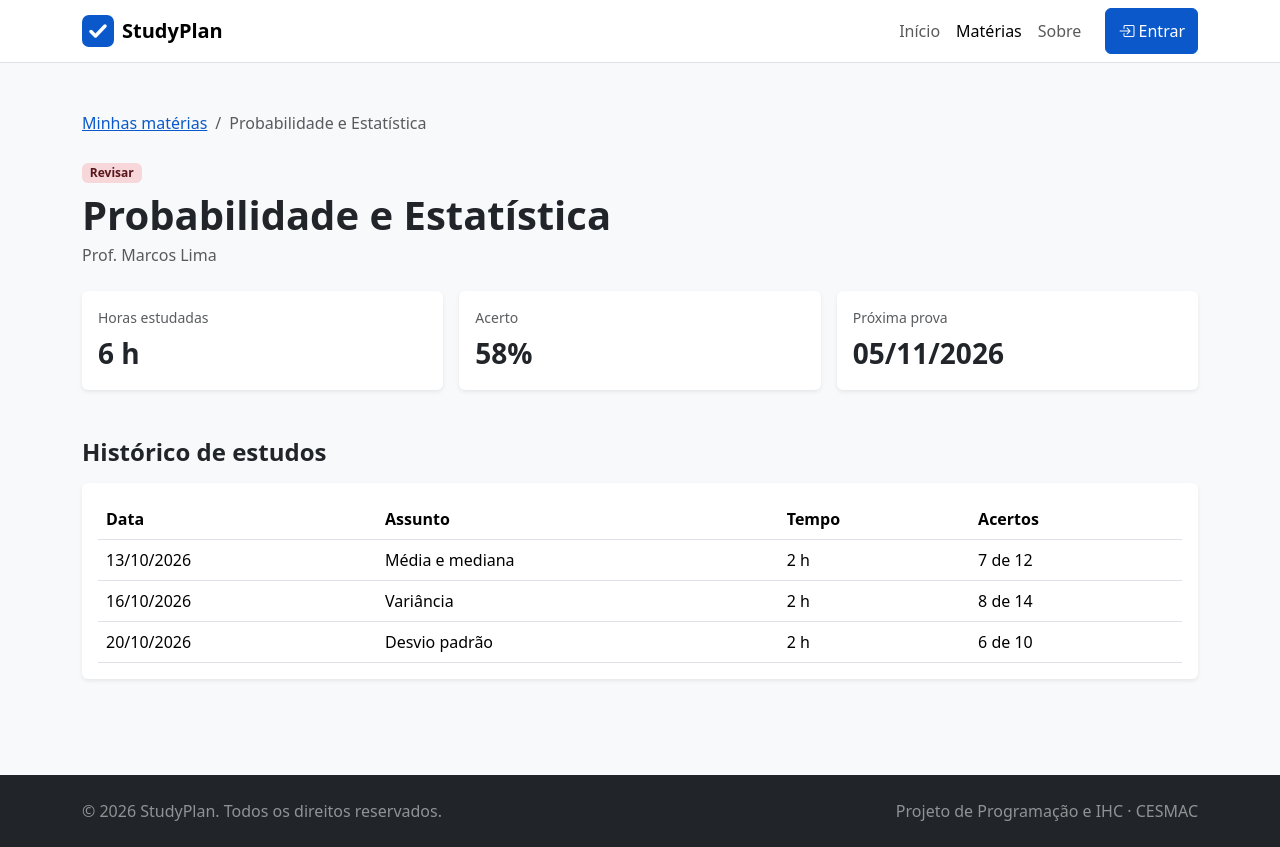
After one commit to joaoebrahim/projeto-programacao-e-ihc, a Flask app: page /materia/1 in a window 1280 px wide. The commit adds this page. Run offline with Flask 3, Linux system fonts and the light colour scheme.

Commit message:
Página de detalhe da matéria
- Rota /materia/<id> com erro 404 para matéria inexistente
- Resumo da matéria e histórico de estudos em tabela
- Mensagem para matéria sem estudos registrados
- Nome da matéria na tabela leva ao detalhe

```diff
--- a/main.py
+++ b/main.py
@@ -1,4 +1,5 @@
 from flask import Flask
+from flask import abort
 from flask import render_template
 
 app = Flask(__name__,
@@ -13,7 +14,12 @@ materias = [
         "professor": "Prof. Marcos Lima",
         "prova": "05/11/2026",
         "horas": 6,
-        "acerto": 58
+        "acerto": 58,
+        "sessoes": [
+            {"data": "13/10/2026", "assunto": "Média e mediana", "tempo": "2 h", "exercicios": 12, "acertos": 7},
+            {"data": "16/10/2026", "assunto": "Variância", "tempo": "2 h", "exercicios": 14, "acertos": 8},
+            {"data": "20/10/2026", "assunto": "Desvio padrão", "tempo": "2 h", "exercicios": 10, "acertos": 6},
+        ]
     },
     {
         "id": 2,
@@ -21,7 +27,11 @@ materias = [
         "professor": "Profa. Carla Mendes",
         "prova": "12/11/2026",
         "horas": 4,
-        "acerto": 72
+        "acerto": 72,
+        "sessoes": [
+            {"data": "14/10/2026", "assunto": "Formulários HTML", "tempo": "2 h", "exercicios": 15, "acertos": 11},
+            {"data": "21/10/2026", "assunto": "Rotas no Flask", "tempo": "2 h", "exercicios": 10, "acertos": 7},
+        ]
     },
     {
         "id": 3,
@@ -29,7 +39,11 @@ materias = [
         "professor": "Prof. Rafael Costa",
         "prova": "19/11/2026",
         "horas": 5,
-        "acerto": 85
+        "acerto": 85,
+        "sessoes": [
+            {"data": "15/10/2026", "assunto": "Heurísticas de Nielsen", "tempo": "3 h", "exercicios": 12, "acertos": 10},
+            {"data": "22/10/2026", "assunto": "Acessibilidade (WCAG)", "tempo": "2 h", "exercicios": 8, "acertos": 7},
+        ]
     },
     {
         "id": 4,
@@ -37,7 +51,8 @@ materias = [
         "professor": "Profa. Juliana Rocha",
         "prova": "26/11/2026",
         "horas": 0,
-        "acerto": 0
+        "acerto": 0,
+        "sessoes": []
     },
 ]
 
@@ -65,3 +80,10 @@ def painel():
 @app.get("/materias")
 def minhas_materias():
     return render_template("materias.html", materias=materias)
+
+@app.get("/materia/<int:id>")
+def materia(id):
+    materia = next((m for m in materias if m["id"] == id), None)
+    if materia is None:
+        abort(404)
+    return render_template("materia.html", materia=materia)
--- a/templates/_partials/navbar.html
+++ b/templates/_partials/navbar.html
@@ -15,7 +15,7 @@
                         href="{{ url_for('home') }}">Início</a>
                 </li>
                 <li class="nav-item">
-                    <a class="nav-link {% if request.endpoint == 'minhas_materias' %}active{% endif %}"
+                    <a class="nav-link {% if request.endpoint in ['minhas_materias', 'materia'] %}active{% endif %}"
                         {% if request.endpoint == 'minhas_materias' %}aria-current="page"{% endif %}
                         href="{{ url_for('minhas_materias') }}">Matérias</a>
                 </li>
--- /dev/null
+++ b/templates/materia.html
@@ -0,0 +1,84 @@
+{% extends 'base.html' %}
+
+{% block title %}{{ materia.nome }} · StudyPlan{% endblock %}
+
+{% block content %}
+<section class="py-5">
+    <div class="container">
+        <!-- Breadcrumb -->
+        <nav aria-label="breadcrumb" class="mb-4">
+            <ol class="breadcrumb mb-0">
+                <li class="breadcrumb-item"><a href="{{ url_for('minhas_materias') }}">Minhas matérias</a></li>
+                <li class="breadcrumb-item active" aria-current="page">{{ materia.nome }}</li>
+            </ol>
+        </nav>
+
+        <div class="mb-4">
+            <div class="mb-2">{% include '_partials/situacao.html' %}</div>
+            <h1 class="fw-bold mb-1">{{ materia.nome }}</h1>
+            <p class="text-body-secondary mb-0">{{ materia.professor }}</p>
+        </div>
+
+        <!-- Resumo -->
+        <div class="row g-3 mb-5">
+            <div class="col-sm-4">
+                <div class="card h-100 border-0 shadow-sm p-3">
+                    <p class="text-body-secondary small mb-1">Horas estudadas</p>
+                    <p class="fs-3 fw-bold mb-0">{{ materia.horas }} h</p>
+                </div>
+            </div>
+            <div class="col-sm-4">
+                <div class="card h-100 border-0 shadow-sm p-3">
+                    <p class="text-body-secondary small mb-1">Acerto</p>
+                    <p class="fs-3 fw-bold mb-0">
+                        {% if materia.horas == 0 %}—{% else %}{{ materia.acerto }}%{% endif %}
+                    </p>
+                </div>
+            </div>
+            <div class="col-sm-4">
+                <div class="card h-100 border-0 shadow-sm p-3">
+                    <p class="text-body-secondary small mb-1">Próxima prova</p>
+                    <p class="fs-3 fw-bold mb-0">{{ materia.prova }}</p>
+                </div>
+            </div>
+        </div>
+
+        <!-- Histórico -->
+        <h2 class="fs-4 fw-bold mb-3">Histórico de estudos</h2>
+        <div class="card border-0 shadow-sm">
+            <div class="card-body p-2 p-sm-3">
+                <div class="table-responsive">
+                    <table class="table align-middle mb-0">
+                        <thead>
+                            <tr>
+                                <th scope="col">Data</th>
+                                <th scope="col">Assunto</th>
+                                <th scope="col">Tempo</th>
+                                <th scope="col">Acertos</th>
+                            </tr>
+                        </thead>
+                        <tbody>
+                            {% for sessao in materia.sessoes %}
+                            <tr>
+                                <td>{{ sessao.data }}</td>
+                                <td>{{ sessao.assunto }}</td>
+                                <td>{{ sessao.tempo }}</td>
+                                <td>{{ sessao.acertos }} de {{ sessao.exercicios }}</td>
+                            </tr>
+                            {% else %}
+                            <tr>
+                                <td colspan="4" class="text-center py-4">
+                                    <i class="bi bi-journal-x fs-2 text-body-secondary" aria-hidden="true"></i>
+                                    <p class="fw-semibold mb-1">Nenhum estudo registrado ainda</p>
+                                    <p class="text-body-secondary mb-0">Registre o seu primeiro estudo para ver o seu aproveitamento.</p>
+                                </td>
+                            </tr>
+                            {% endfor %}
+                        </tbody>
+                    </table>
+                </div>
+            </div>
+        </div>
+    </div>
+</section>
+{% endblock %}
--- a/templates/materias.html
+++ b/templates/materias.html
@@ -28,7 +28,9 @@
                         <tbody>
                             {% for materia in materias %}
                             <tr>
-                                <td class="fw-semibold">{{ materia.nome }}</td>
+                                <td class="fw-semibold">
+                                    <a href="{{ url_for('materia', id=materia.id) }}">{{ materia.nome }}</a>
+                                </td>
                                 <td class="d-none d-md-table-cell">{{ materia.professor }}</td>
                                 <td class="d-none d-md-table-cell">{{ materia.prova }}</td>
                                 <td>{{ materia.horas }} h</td>
```
